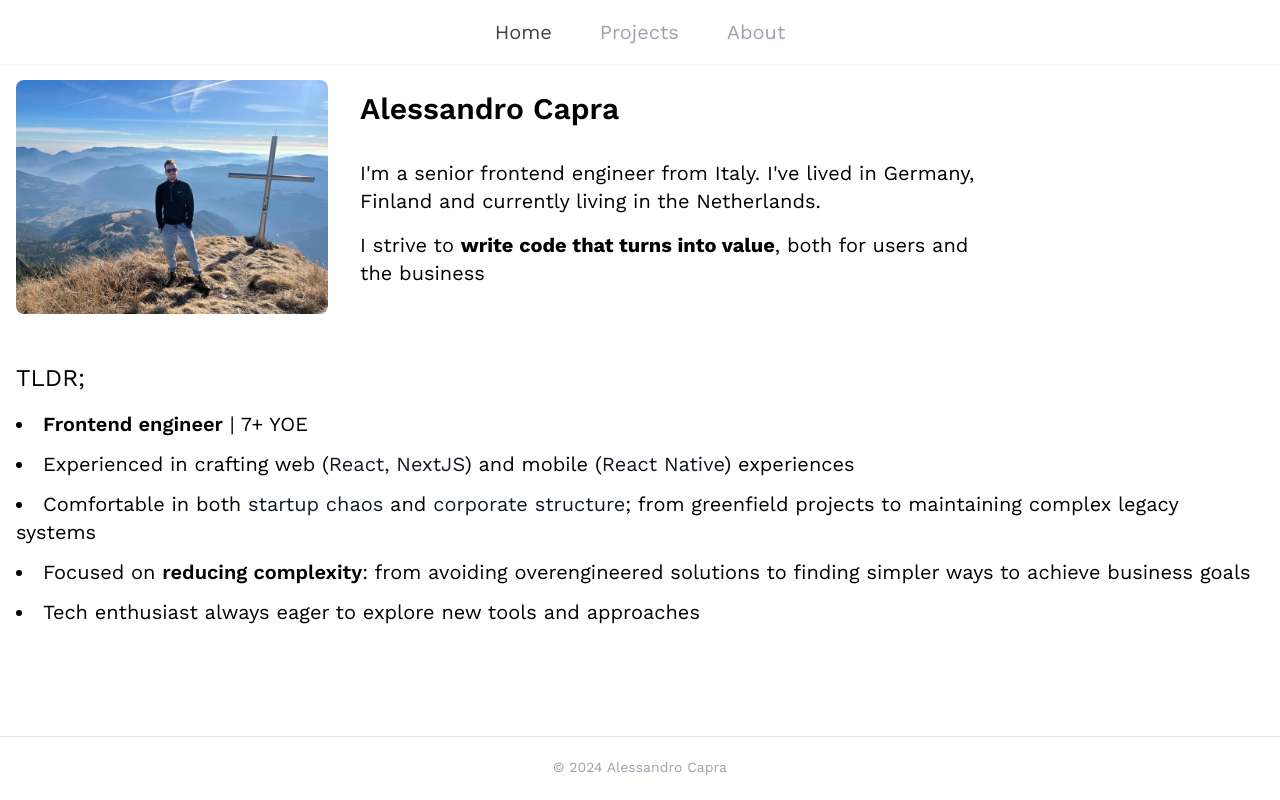
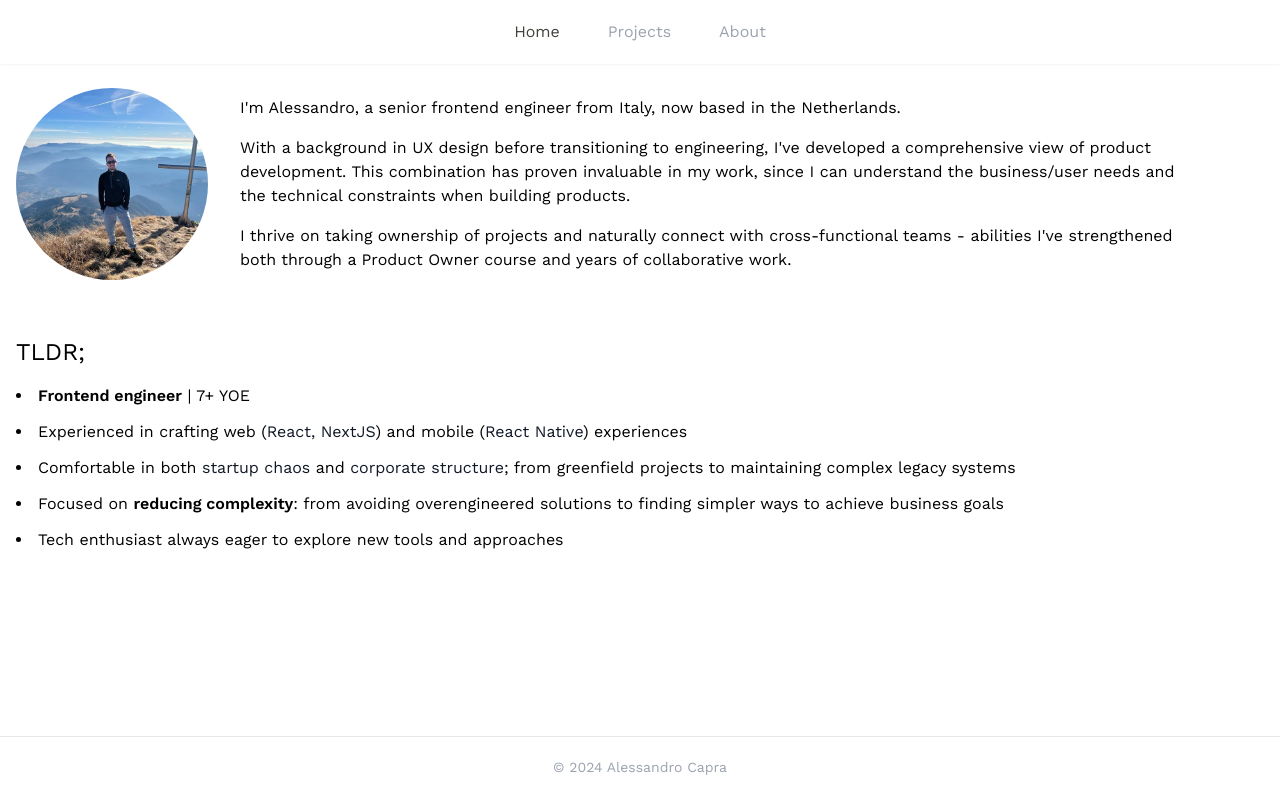
Before and after one commit to alessandrocapra/portfolio-2024, a React (Vite) app: page / in a window 1280 px wide. Built offline with nearby package versions, Linux system fonts and the light colour scheme.

Commit message:
adjuste home

```diff
--- a/src/App.tsx
+++ b/src/App.tsx
@@ -1,20 +1,21 @@
-
 function App() {
   return (
     <div className="flex flex-col gap-8 sm:gap-12">
-      <div className="sm:flex sm:flex-row-reverse sm:gap-8">
+      <div className="flex flex-col md:flex-row sm:gap-8 items-center">
+        <div className="flex-none w-32 h-32 sm:w-48 sm:h-48 rounded-full overflow-hidden mx-auto sm:mx-0">
+          <img
+            src='/images/hike-01.jpeg'
+            alt='Hiking in the mountains'
+            className="w-full h-full object-cover object-center"
+          />
+        </div>
         <div className="sm:w-3/4 sm:flex sm:flex-col sm:justify-center">
-          <h1 className="font-semibold mb-4">Alessandro Capra</h1>
-          <div className="text-md max-w-prose">
-            <p>
-              I'm a senior frontend engineer from Italy. I've lived in Germany, Finland and currently living in the Netherlands.
-            </p>
-            <p>
-              I strive to <span className="font-bold">write code that turns into value</span>, both for users and the business
-            </p>
+          <div className="text-md mt-4 sm:mt-0">
+            <p>I'm Alessandro, a senior frontend engineer from Italy, now based in the Netherlands.</p>
+            <p>With a background in UX design before transitioning to engineering, I've developed a comprehensive view of product development. This combination has proven invaluable in my work, since I can understand the business/user needs and the technical constraints when building products.</p>
+            <p>I thrive on taking ownership of projects and naturally connect with cross-functional teams - abilities I've strengthened both through a Product Owner course and years of collaborative work.</p>
           </div>
         </div>
-        <img src='/images/hike-01.jpeg' alt='Me hiking in the mountains' className="rounded-lg w-full h-auto object-cover sm:w-1/4" />
       </div>
       <div>
         <h2 className="font-mono pb-4">TLDR;</h2>
--- a/src/index.css
+++ b/src/index.css
@@ -17,7 +17,7 @@
   a,
   span,
   li {
-    @apply md:text-xl;
+    @apply md:text-base;
   }
   h1 {
     @apply text-3xl;
```
